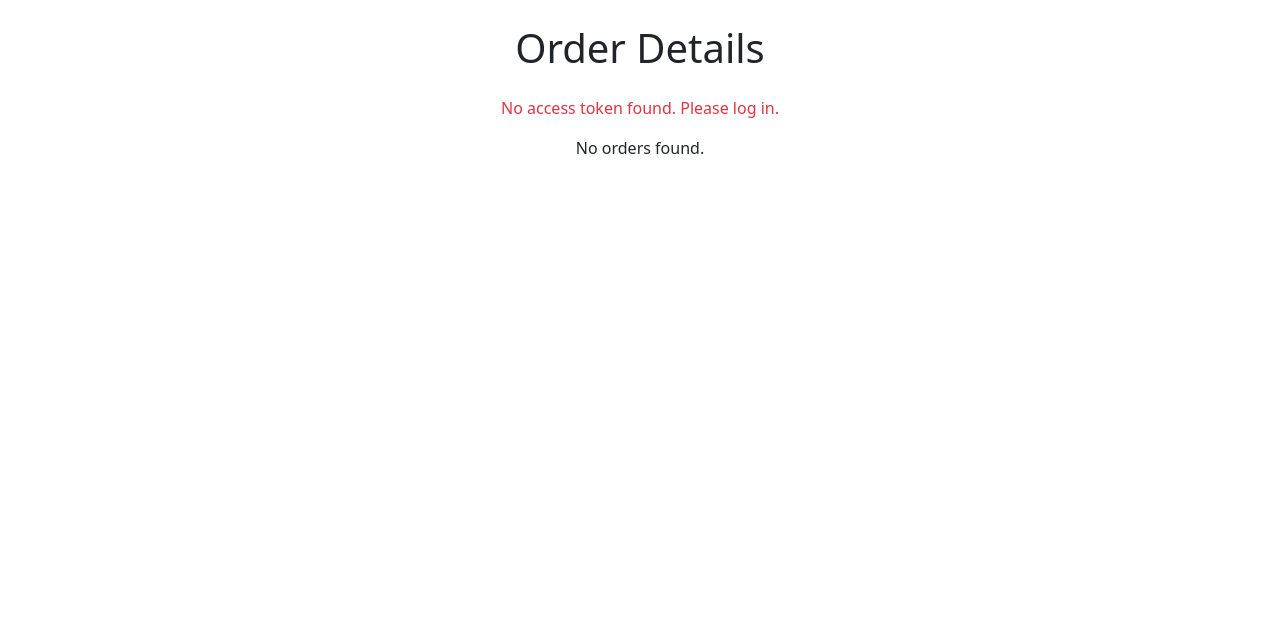
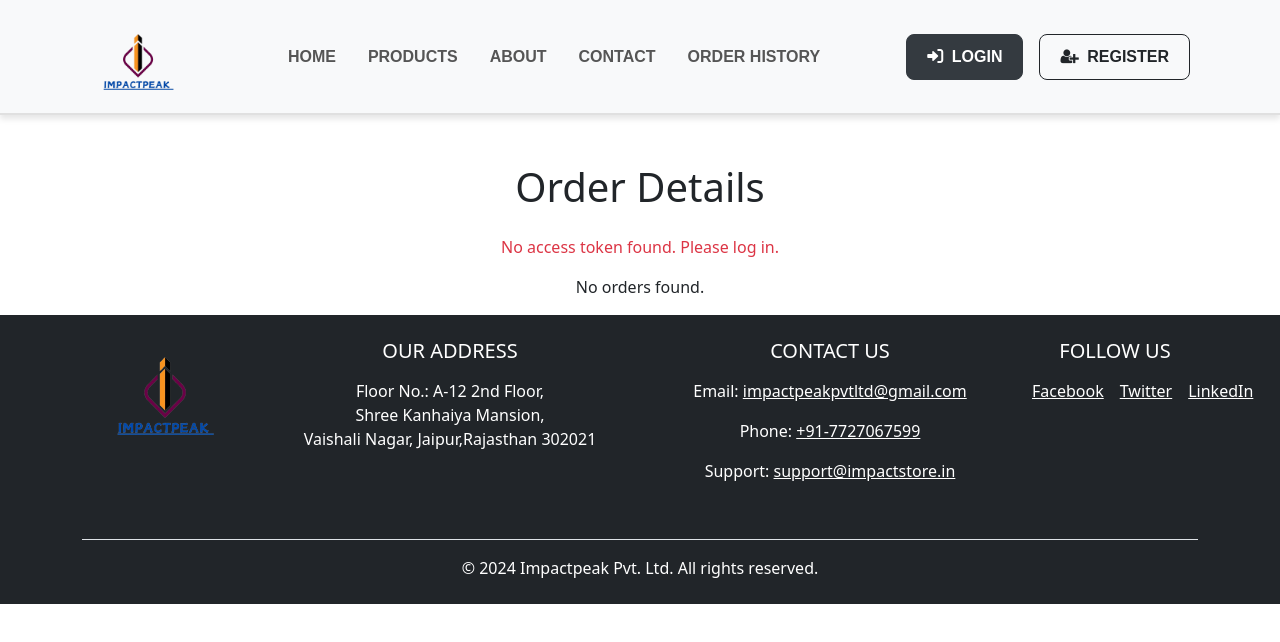
Before and after one commit to ajaydeveloper95/impactPeek-store, a React (Create React App) app: page /orderdetail in a window 1280 px wide. Shown: the top 642 px of the page. Built offline with nearby package versions, Linux system fonts and the light colour scheme.

Commit message:
orderdetail

```diff
--- a/src/pages/OrderDetail.jsx
+++ b/src/pages/OrderDetail.jsx
@@ -1,6 +1,7 @@
 import React, { useEffect, useState } from "react";
 import { Card, Container, Row, Col, Badge, Spinner } from "react-bootstrap";
 import axios from "axios";
+import { Footer, Navbar } from "../components";
 
 const OrderDetail = () => {
   const [orders, setOrders] = useState([]);
@@ -47,7 +48,9 @@ const OrderDetail = () => {
   }
 
   return (
-    <Container className="mt-4">
+    <>
+    <Navbar/>
+    <Container className="mt-4 pt-4">
       <h1 className="text-center mb-4">Order Details</h1>
       {error && <p className="text-center text-danger">{error}</p>}
       {orders.length === 0 ? (
@@ -119,6 +122,8 @@ const OrderDetail = () => {
         ))
       )}
     </Container>
+    <Footer/>
+    </>
   );
 };
 
```
